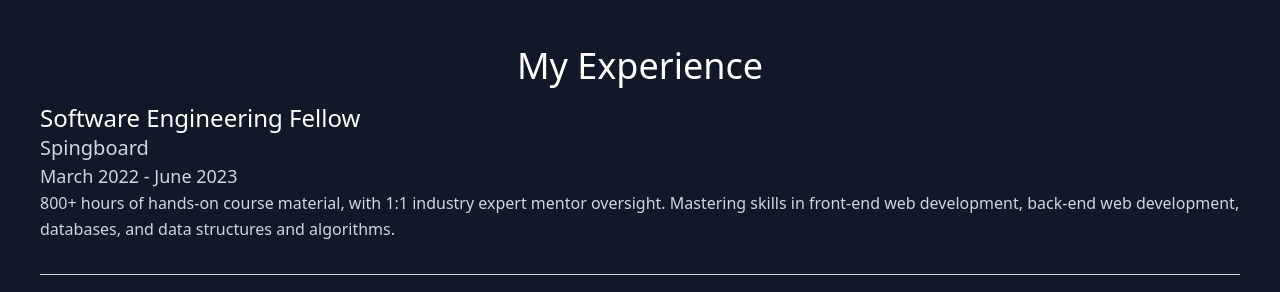
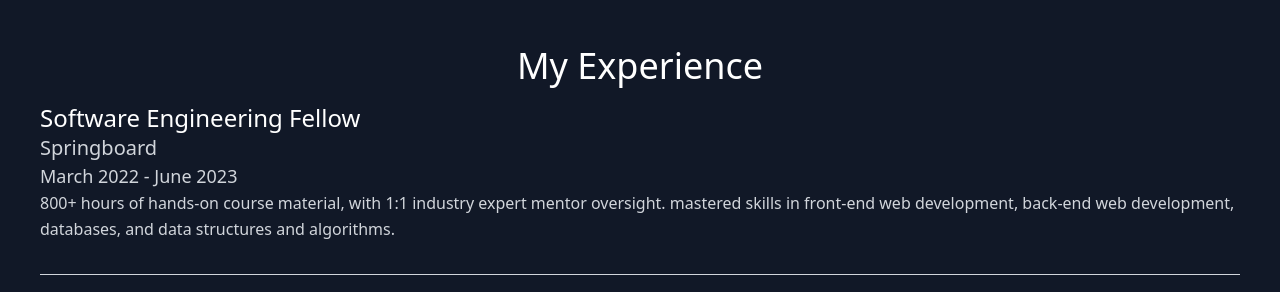
Before and after one commit to hollyabrams/portfolio, a React (Create React App) app: page / in a window 1280 px wide. Shown: the part 2440-2732 px from the top of the page. Built offline with nearby package versions, Linux system fonts and the light colour scheme.

Commit message:
Minor edits to experience section

```diff
--- a/src/data.js
+++ b/src/data.js
@@ -82,9 +82,9 @@ export const skills = [
 export const experiences = [
   {
     title: 'Software Engineering Fellow',
-    company: 'Spingboard',
+    company: 'Springboard',
     duration: 'March 2022 - June 2023',
-    description: '800+ hours of hands-on course material, with 1:1 industry expert mentor oversight. Mastering skills in front-end web development, back-end web development, databases, and data structures and algorithms.',
+    description: '800+ hours of hands-on course material, with 1:1 industry expert mentor oversight. mastered skills in front-end web development, back-end web development, databases, and data structures and algorithms.',
   },
   {
     title: 'Knowledge Manager',
```
Also changed, not shown: 11 other files (tests, documents, lock files or other folders).
